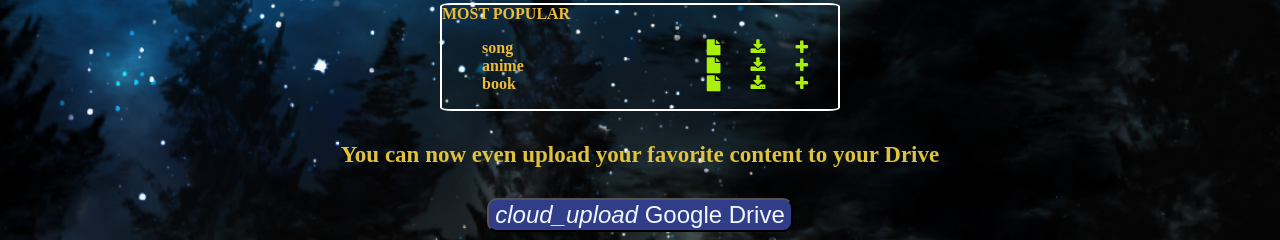
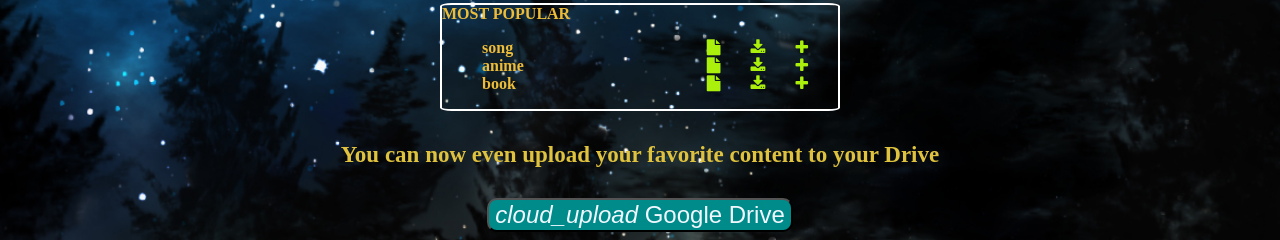
Before and after one commit to TheLethalCode/Artemis-arrow, a Python web app: template templates/profile.html in a window 1280 px wide, with the pointer over the restyled element. Shown: the part 937-1177 px from the top of the page. Run offline with Jinja, Linux system fonts and the light colour scheme; the template is opened without the code that fills it, so the values that code supplies are empty.

Commit message:
Update profile_styles.css

```diff
--- a/static/css/profile_styles.css
+++ b/static/css/profile_styles.css
@@ -285,7 +285,7 @@ index:focus{
     color:aliceblue;
 }
 .gbtn:hover{
-    background-color: ;
+    background-color:darkcyan;
     transition:0.2s;
 }
 h4{
```
